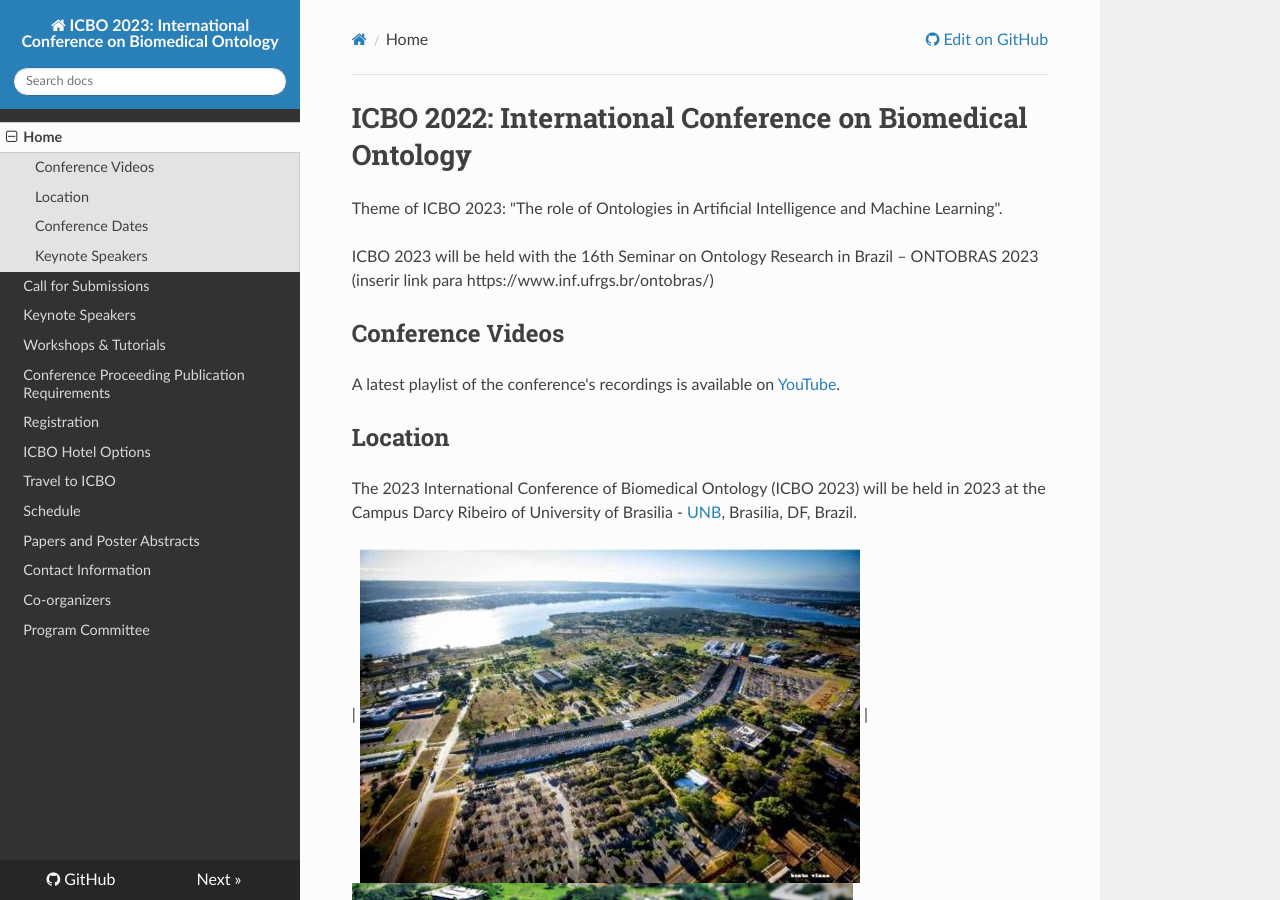
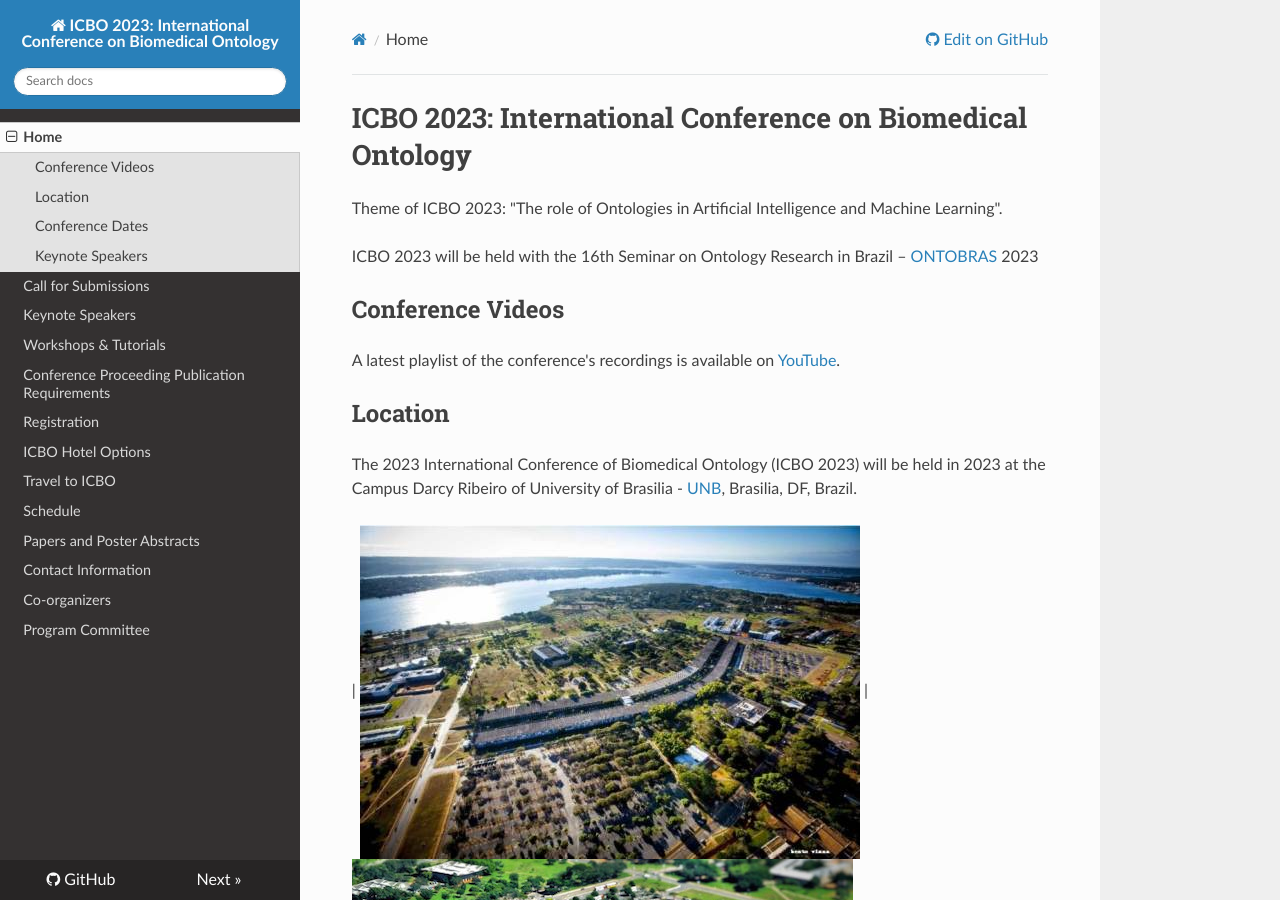
Before and after one commit to ICBO-conference/icbo2023, an MkDocs documentation site: the page built from docs/index.md, in a window 1280 px wide and 900 px high. Built offline with MkDocs 1.6.1, drawn with Linux system fonts in a browser that asks for light colours; nearby versions of some CDN libraries.

Commit message:
index details

```diff
--- a/docs/index.md
+++ b/docs/index.md
@@ -1,8 +1,8 @@
-# ICBO 2022: International Conference on Biomedical Ontology
+# ICBO 2023: International Conference on Biomedical Ontology
 
 Theme of ICBO 2023: "The role of Ontologies in Artificial Intelligence and Machine Learning".
 
-ICBO 2023 will be held with the 16th Seminar on Ontology Research in Brazil – ONTOBRAS 2023 (inserir link para https://www.inf.ufrgs.br/ontobras/)
+ICBO 2023 will be held with the 16th Seminar on Ontology Research in Brazil – [ONTOBRAS](https://www.inf.ufrgs.br/ontobras/) 2023
 
 ## Conference Videos
 
```
Also changed, not shown: docs/icbo-travel.md (line endings or trailing spaces).
